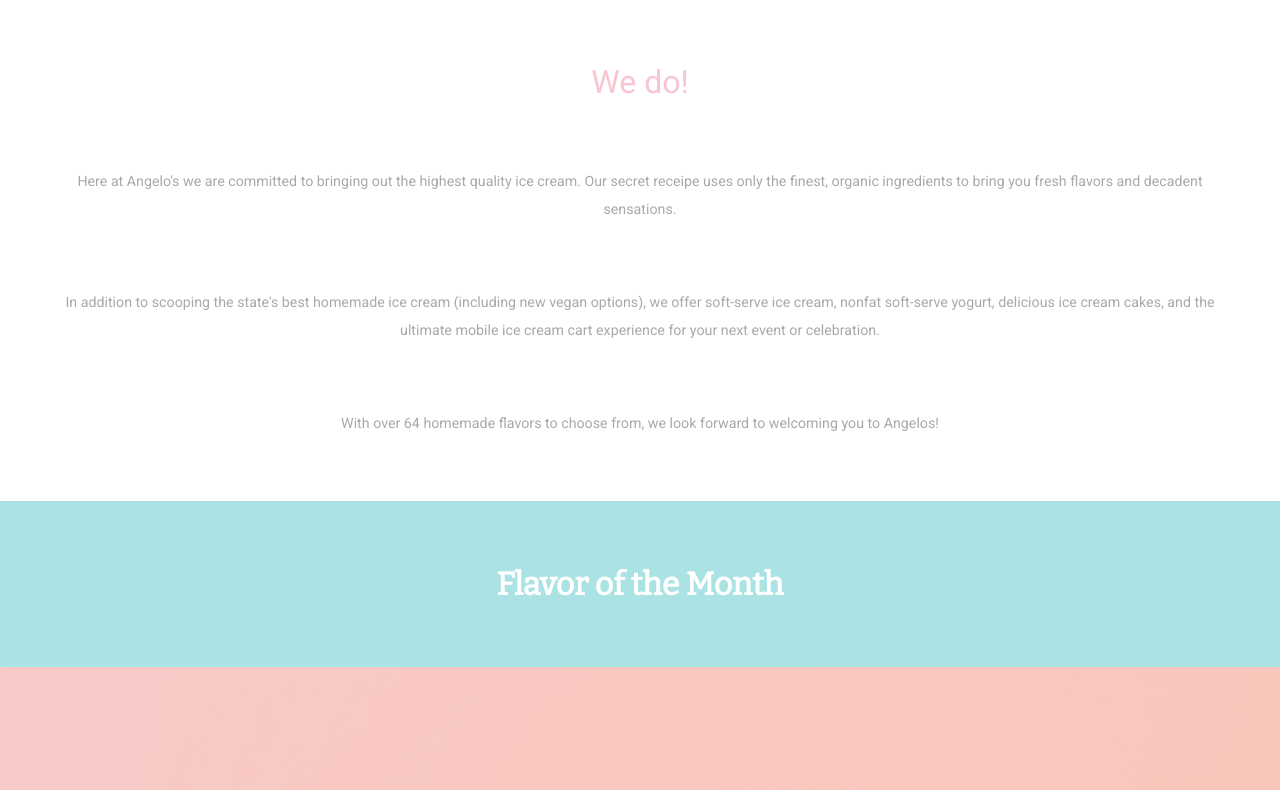
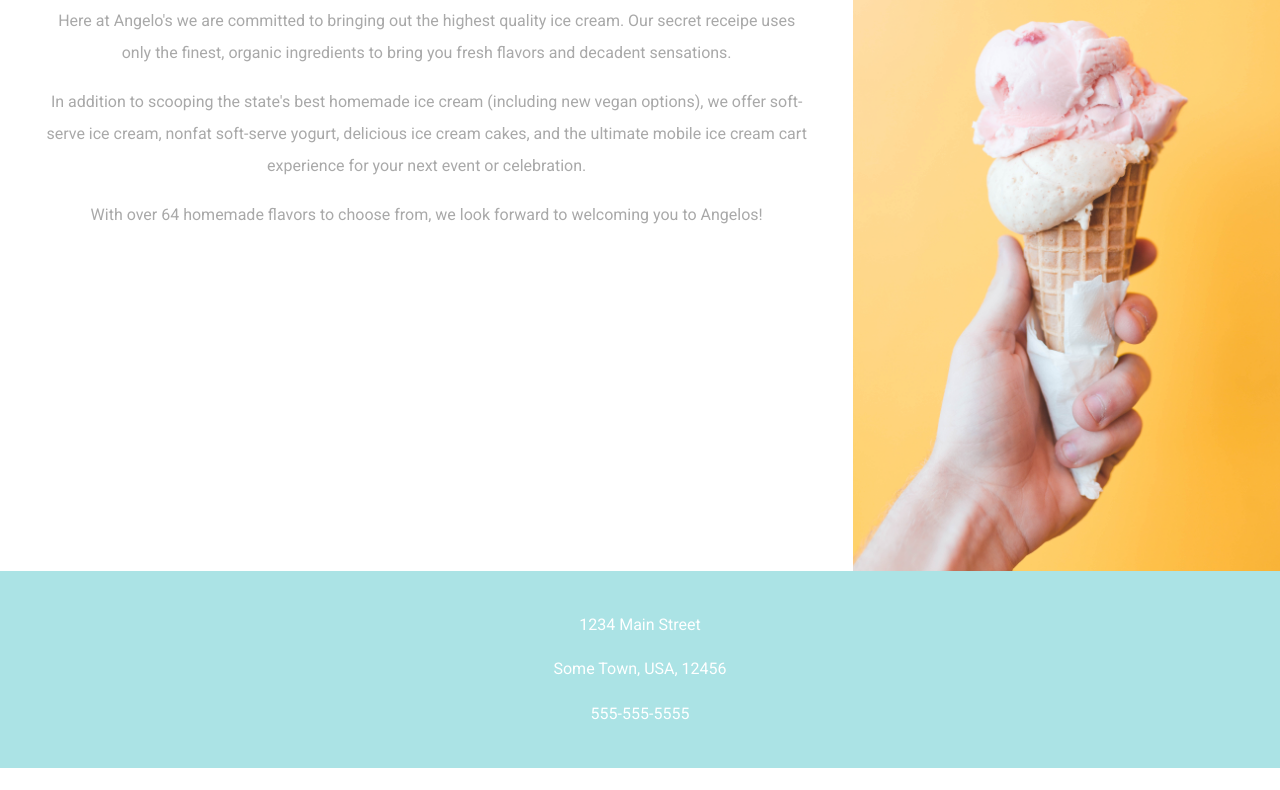
Before and after one commit to kmknisely/m7-hw7-knisely-kenney, a plain HTML site: page index.html in a window 1280 px wide. Shown: the part 734-1524 px from the top of the page. After the commit the page ends 1502 px from the top, so only its background shows below. Drawn offline with nearby package versions, Linux system fonts and the light colour scheme.

Commit message:
Finish desktop styling

```diff
--- a/index.html
+++ b/index.html
@@ -45,7 +45,7 @@
 
         <div id="hover-effect">
           <img id="pic" src="icecream.jpg" title="Flavor of the Month" alt="Flavor of the Month">
-          <div id= "text-hide">
+          <div id= "text-hide" class="show">
             <h3> Strawberry Sunrise</h3>
           </div>
         </div>
--- a/main.css
+++ b/main.css
@@ -11,7 +11,7 @@
   background-position: center;
   background-size: cover;
   padding: 15% 0;
-  max-height: 300px;
+  max-height: 100px;
 }
 
 h1{
@@ -51,6 +51,7 @@
 
 img{
   width: 100%;
+  display: block;
 }
 
 aside{
@@ -76,6 +77,7 @@
   font-family: 'Lobster', cursive;
   color: white;
   font-size: 3.5rem;
+  opacity: 0;
 }
 
 footer {
@@ -90,3 +92,47 @@
   color: white;
   font-size: 1rem;
 }
+
+@media(min-width: 760px) {
+
+  main{
+    display: flex;
+  }
+
+  h1{
+    font-size: 4rem;
+  }
+
+  h2{
+    background-color: white;
+    color: #ABE3E5;
+    font-size: 2.5rem;
+  }
+
+  p{
+    font-size: 1rem;
+    margin: 2% 5%;
+  }
+
+  section{
+    width: 66.666%;
+  }
+
+  aside {
+    width: 33.3333%;
+  }
+  aside h2{
+    color: white;
+    padding: 10%;
+    background-color:#ABE3E5;
+  }
+
+  footer{
+    padding: 2%;
+  }
+
+  footer p{
+    margin: 1%;
+  }
+
+}
```
